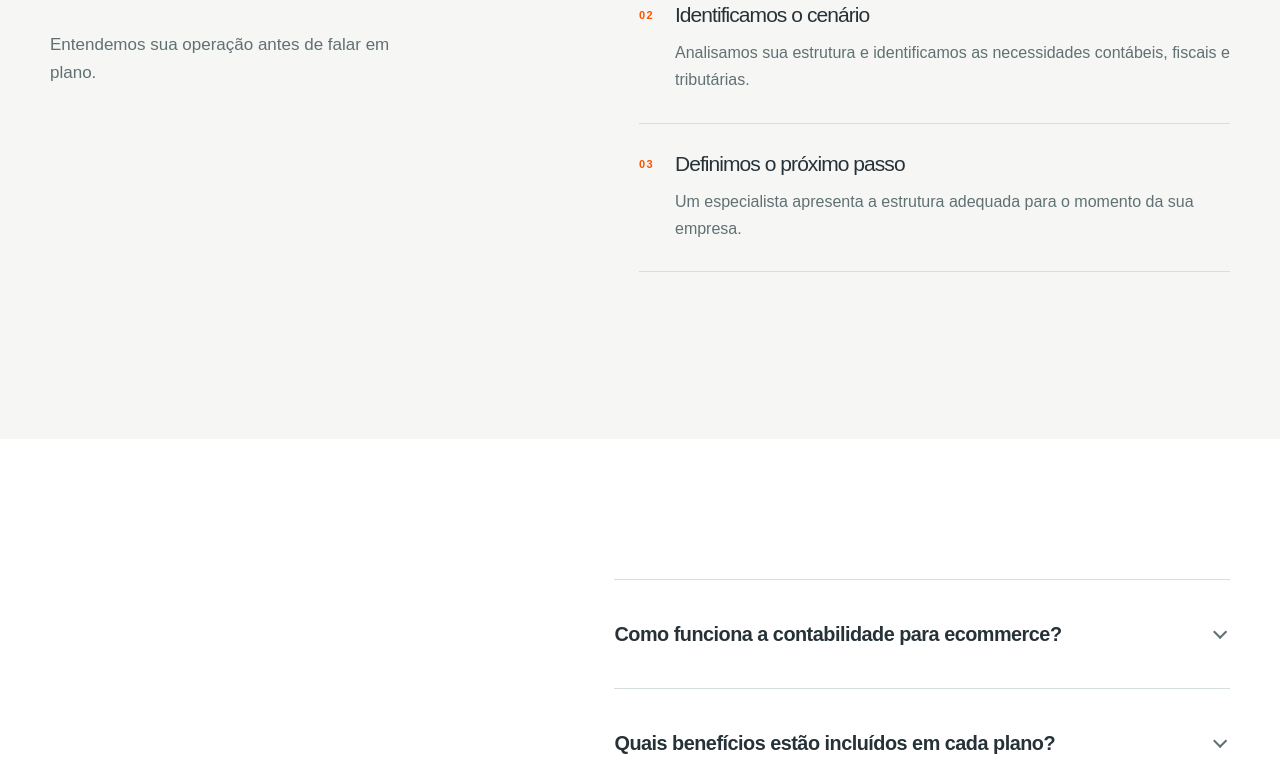
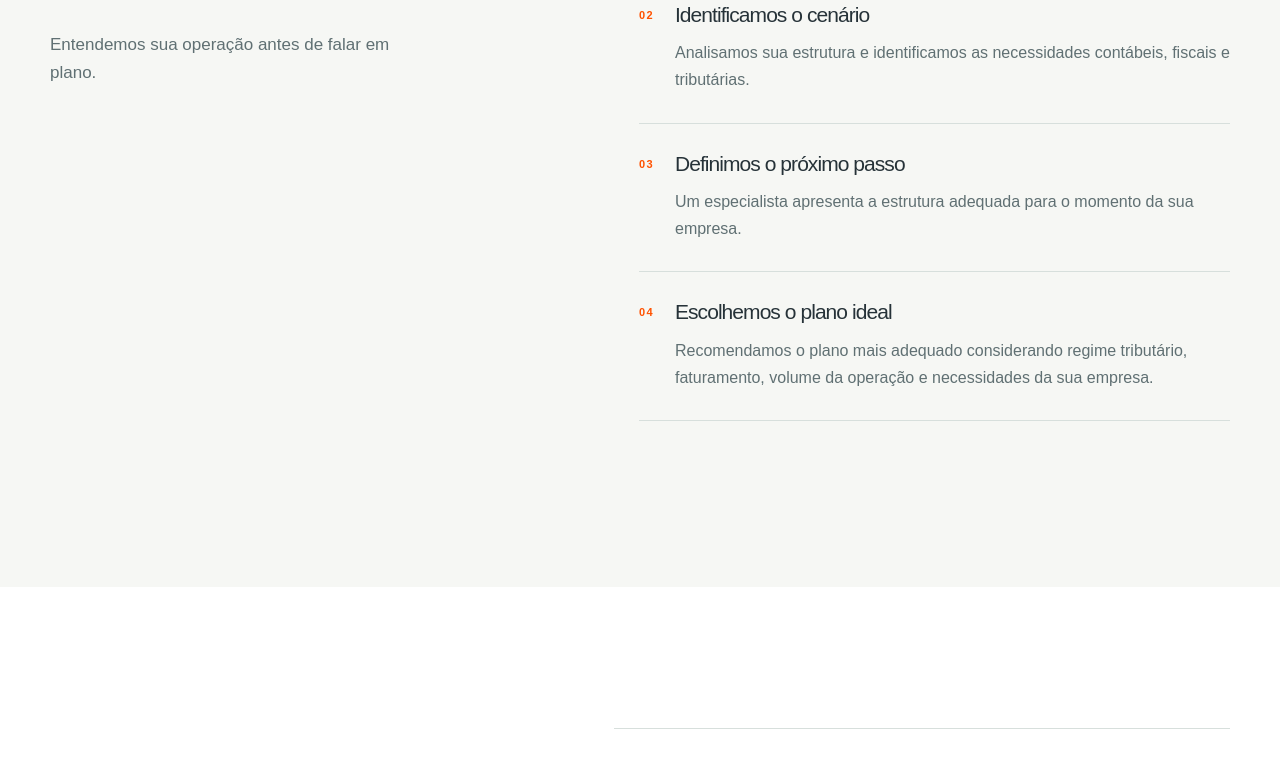
Before and after one commit to alvesph99/ecomtabil-website, a Next.js app: page / in a window 1280 px wide. Shown: the part 9129-9901 px from the top of the page. Built offline with nearby package versions, Linux system fonts and the light colour scheme; no server answers.

Commit message:
feat: add plan recommendation step

```diff
--- a/src/app/page.tsx
+++ b/src/app/page.tsx
@@ -463,6 +463,10 @@ export default function HomePage() {
               "Definimos o próximo passo",
               "Um especialista apresenta a estrutura adequada para o momento da sua empresa.",
             ],
+            [
+              "Escolhemos o plano ideal",
+              "Recomendamos o plano mais adequado considerando regime tributário, faturamento, volume da operação e necessidades da sua empresa.",
+            ],
           ].map(([t, d], i) => (
             <article key={t}>
               <span>0{i + 1}</span>
```
Also changed, not shown: 1 other file (tests, documents, lock files or other folders).
